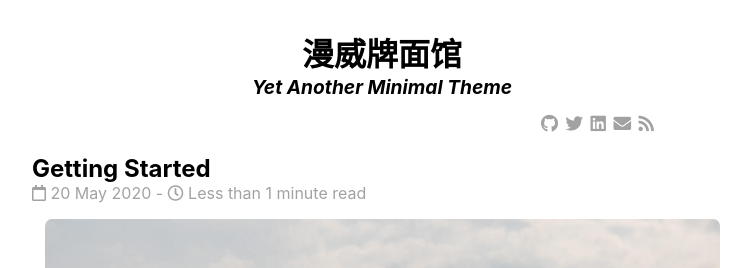
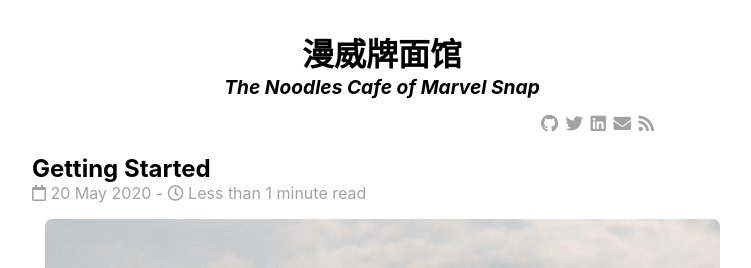
Before and after one commit to Typhoondaddy/Typhoondaddy.github.io, a Jekyll site: the page built from index.html, in a window 1280 px wide. Shown: the top 268 px of the page, without its empty margins (258-1009 px from the left). Built offline with Jekyll 4.4.1, drawn with Linux system fonts in a browser that asks for light colours; nearby versions of some CDN libraries; the list of posts is cut into pages by our own code.

Commit message:
subtitle set

```diff
--- a/_data/settings.yml
+++ b/_data/settings.yml
@@ -4,7 +4,7 @@
 #Subtitle
 subtitle:
   active: true
-  text: Yet Another Minimal Theme
+  text: The Noodles Cafe of Marvel Snap
 
 #Nav
 nav:
```
Also changed, not shown: 1 other file.
